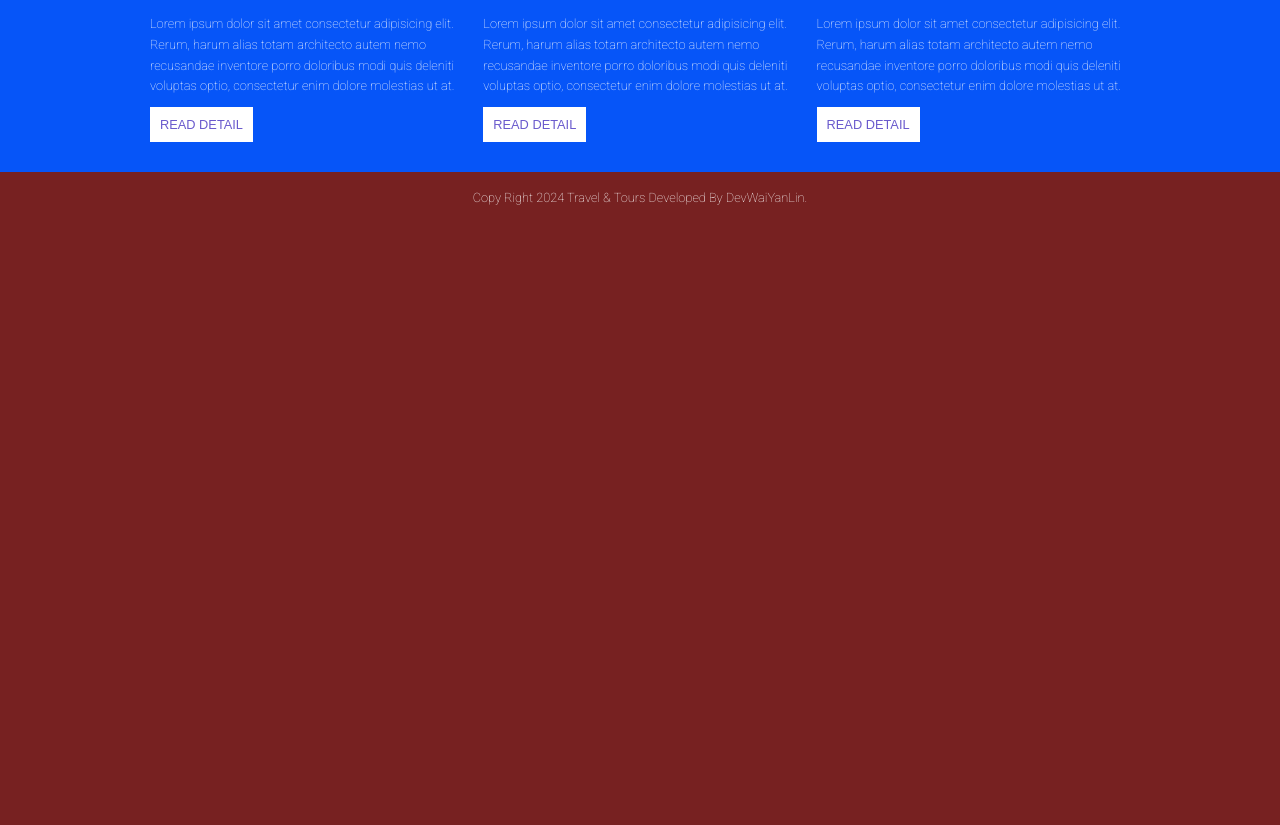
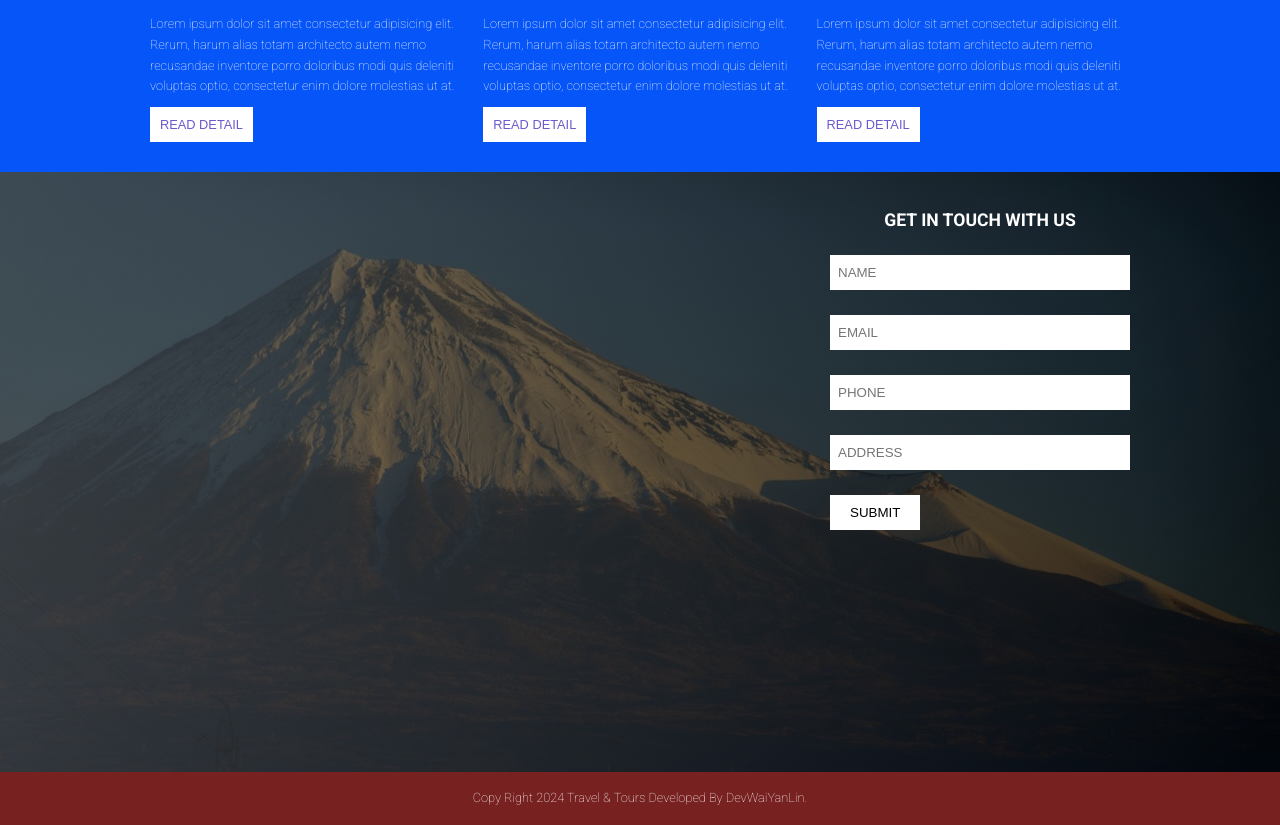
Before and after one commit to DevWaiYanLinn/Travel-And-Tour, a plain HTML site: page index.html in a window 1280 px wide. Shown: the part 2005-2830 px from the top of the page. Before the commit the page ends 2230 px from the top, so only its background shows below. Drawn offline with Linux system fonts and the light colour scheme.

Commit message:
'update-ui'

```diff
--- a/index.html
+++ b/index.html
@@ -279,6 +279,28 @@
             </div>
         </div>
     </section>
+    <section id="contact">
+        <div class="container">
+            <form class="contact-form">
+                <h2 class="title">GET IN TOUCH WITH US</h2>
+                <div class="form-group">
+                    <input type="text" class="form-input" placeholder="NAME">
+                </div>
+                <div class="form-group">
+                    <input type="text" class="form-input" placeholder="EMAIL">
+                </div>
+                <div class="form-group">
+                    <input type="text" class="form-input" placeholder="PHONE">
+                </div>
+                <div class="form-group">
+                    <input type="text" class="form-input" placeholder="ADDRESS">
+                </div>
+                <div class="form-group">
+                    <button class="btn btn-white">SUBMIT</button>
+                </div>
+            </form>
+        </div>
+    </section>
     <footer>
         <p class="copy-right roboto-thin">
             Copy Right 2024 Travel & Tours Developed By DevWaiYanLin.
--- a/styles/reset.css
+++ b/styles/reset.css
@@ -86,6 +86,7 @@ video {
   font: inherit;
   vertical-align: baseline;
 }
+
 /* HTML5 display-role reset for older browsers */
 article,
 aside,
@@ -100,17 +101,21 @@ nav,
 section {
   display: block;
 }
+
 body {
   line-height: 1;
 }
+
 ol,
 ul {
   list-style: none;
 }
+
 blockquote,
 q {
   quotes: none;
 }
+
 blockquote:before,
 blockquote:after,
 q:before,
@@ -118,16 +123,18 @@ q:after {
   content: '';
   content: none;
 }
+
 table {
   border-collapse: collapse;
   border-spacing: 0;
 }
 
-button {
+button,input {
   border: none;
   cursor: pointer;
 }
 
+input:focus,
 button:focus {
   outline: none;
 }
--- a/styles/style.css
+++ b/styles/style.css
@@ -4,9 +4,9 @@
 @import url('./animation.css');
 
 * {
+  box-sizing: border-box;
   margin: 0;
   padding: 0;
-  box-sizing: border-box;
 }
 
 body {
@@ -36,8 +36,8 @@ body {
 }
 
 .mobile-menu {
+  display: block;
   background-color: transparent;
-  display: block;
 }
 
 #popular-destination {
@@ -45,14 +45,14 @@ body {
 }
 
 #popular-destination h3 {
+  margin-top: 10px;
   text-align: center;
-  margin-top: 10px;
 }
 
 .popular-destination-image {
   display: flex;
+  flex-direction: row;
   flex-wrap: wrap;
-  flex-direction: row;
   margin: 20px -10px 0;
 }
 
@@ -68,8 +68,8 @@ body {
 
 .top-destination-place {
   display: flex;
+  flex-direction: row;
   flex-wrap: wrap;
-  flex-direction: row;
   margin: 20px -10px 0;
 }
 
@@ -77,8 +77,8 @@ body {
   gap: 10px;
   width: 100%;
   padding: 10px;
+  font-size: 0.8rem;
   line-height: 1.3rem;
-  font-size: 0.8rem;
 }
 
 .top-destination-detail {
@@ -86,16 +86,16 @@ body {
 }
 
 .top-destination-button {
+  padding: 10px;
   background-color: #fff;
+  font-size: 0.8rem;
   color: slateblue;
-  padding: 10px;
-  font-size: 0.8rem;
 }
 
 .copy-right {
   padding: 20px;
+  font-size: 0.8rem;
   text-align: center;
-  font-size: 0.8rem;
 }
 
 a {
@@ -104,6 +104,38 @@ a {
 
 .logo img {
   width: 60px;
+}
+
+#contact {
+  position: relative;
+  min-height: 75vh;
+  padding: 40px 0;
+  background-image: url('/assets/images/contact.jpg');
+  background-repeat: no-repeat;
+  background-position: center;
+  background-size: cover;
+}
+
+#contact>div {
+  display: flex;
+  justify-content: center;
+}
+
+#contact::before {
+  content: '';
+  position: absolute;
+  top: 0;
+  left: 0;
+  opacity: 0.7;
+  width: 100%;
+  height: 100%;
+  background: linear-gradient(to right, #434343 0%, black 100%);
+}
+
+.contact-form {
+  z-index: 1;
+  width: 100%;
+  max-width: 300px;
 }
 
 @media screen and (min-width: 768px) {
@@ -126,4 +158,8 @@ a {
   .logo img {
     width: 80px;
   }
+
+  #contact>div {
+    justify-content: end;
+  }
 }
--- a/styles/utility.css
+++ b/styles/utility.css
@@ -5,13 +5,31 @@
 .title {
   text-align: center;
   font-size: 1.1rem;
-  font-weight: 700  ;
+  font-weight: 700;
 }
 
+.container {
+  max-width: 1000px;
+  width: 100%;
+  margin: 0 auto;
+  padding: 0 10px;
+}
 
-.container {
-    max-width: 1000px;
-    width: 100%;
-    margin: 0 auto;
-    padding: 0 10px;
-  }
+.form-group {
+  margin: 25px 0;
+}
+
+.form-input {
+  background-color: #fff;
+  padding: 10px 8px;
+  width: 100%;
+}
+
+.btn {
+  padding: 10px 20px;
+}
+
+.btn-white {
+  background-color: #fff;
+  color: #000;
+}
```
Also changed, not shown: assets/images/contact.jpg (added), 1 other file.
